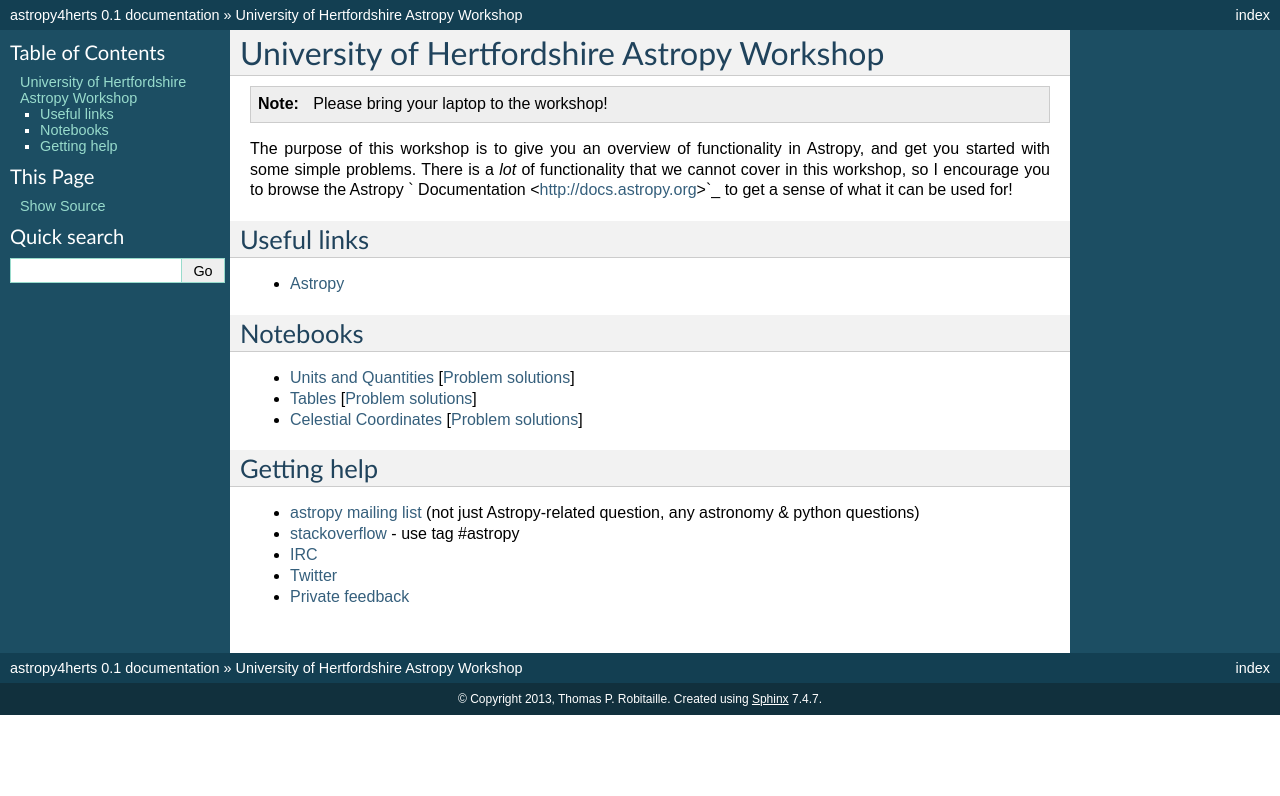
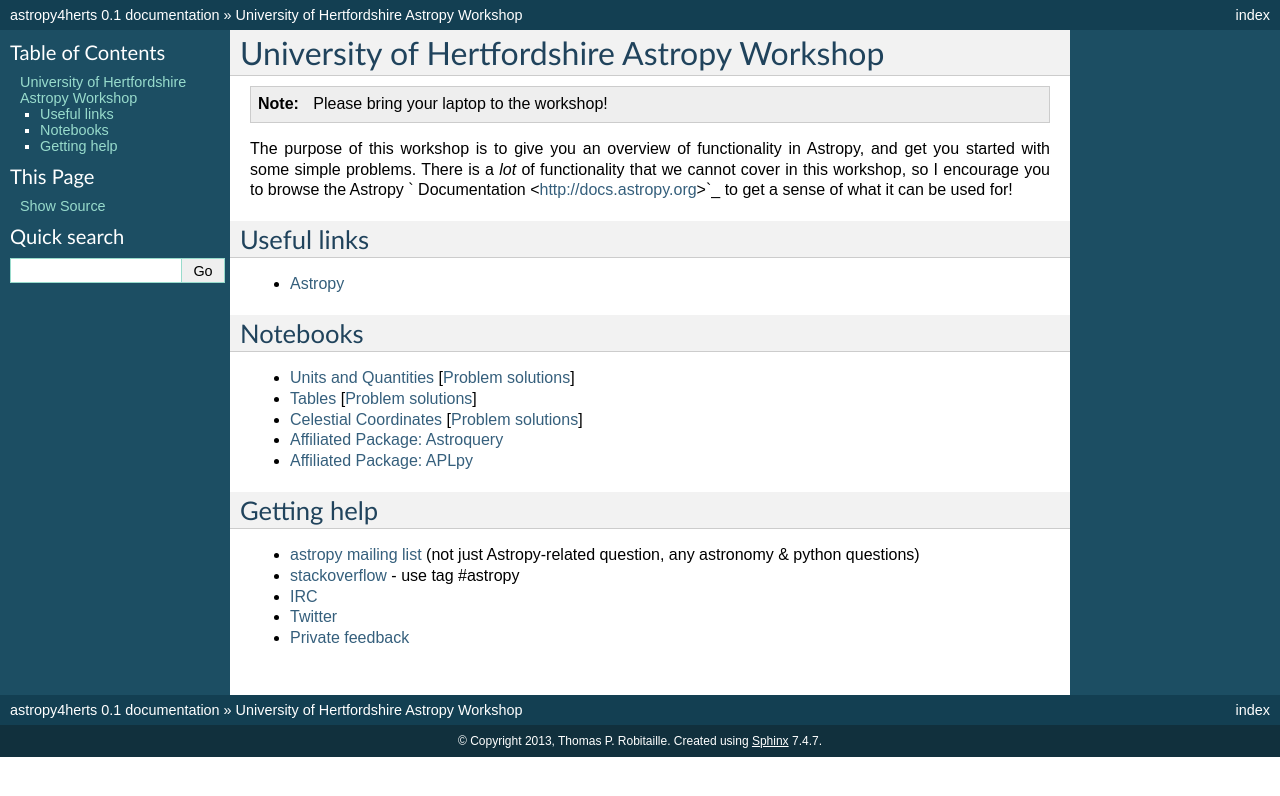
Before and after one commit to astropy/astropy4scipy2014, a Sphinx documentation site: the page built from docs/index.rst, in a window 1280 px wide. Shown: the top 796 px of the page. Built offline with Sphinx 7.4.7, drawn with Linux system fonts in a browser that asks for light colours.

Commit message:
Added links to affiliated package pages in docs

```diff
--- a/docs/index.rst
+++ b/docs/index.rst
@@ -22,8 +22,8 @@ Notebooks
 * `Units and Quantities <http://mpia.de/~robitaille/astropy4herts/notebooks/Unit%20Conversion.html>`_ [`Problem solutions <http://mpia.de/~robitaille/astropy4herts/notebooks/Unit%20Conversion%20-%20Solutions.html>`_]
 * `Tables <http://mpia.de/~robitaille/astropy4herts/notebooks/Tables.html>`_ [`Problem solutions <http://mpia.de/~robitaille/astropy4herts/notebooks/Tables%20-%20Solutions.html>`_]
 * `Celestial Coordinates <http://mpia.de/~robitaille/astropy4herts/notebooks/Celestial%20Coordinates.html>`_ [`Problem solutions <http://mpia.de/~robitaille/astropy4herts/notebooks/Celestial%20Coordinates%20-%20Solutions.html>`_]
-
-.. TODO: Astroquery
+* `Affiliated Package: Astroquery <http://mpia.de/~robitaille/astropy4herts/notebooks/Affiliated%20Package%20-%20Astroquery.html>`_
+* `Affiliated Package: APLpy <http://mpia.de/~robitaille/astropy4herts/notebooks/Affiliated%20Package%20-%20APLpy.html>`_
 
 Getting help
 ------------
```
